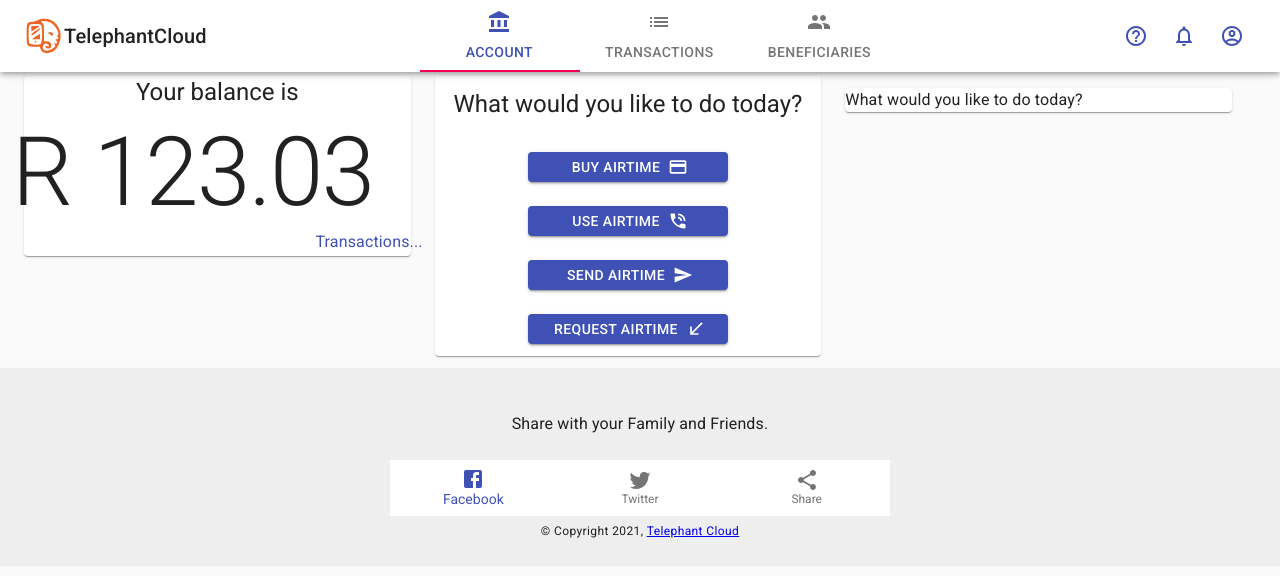
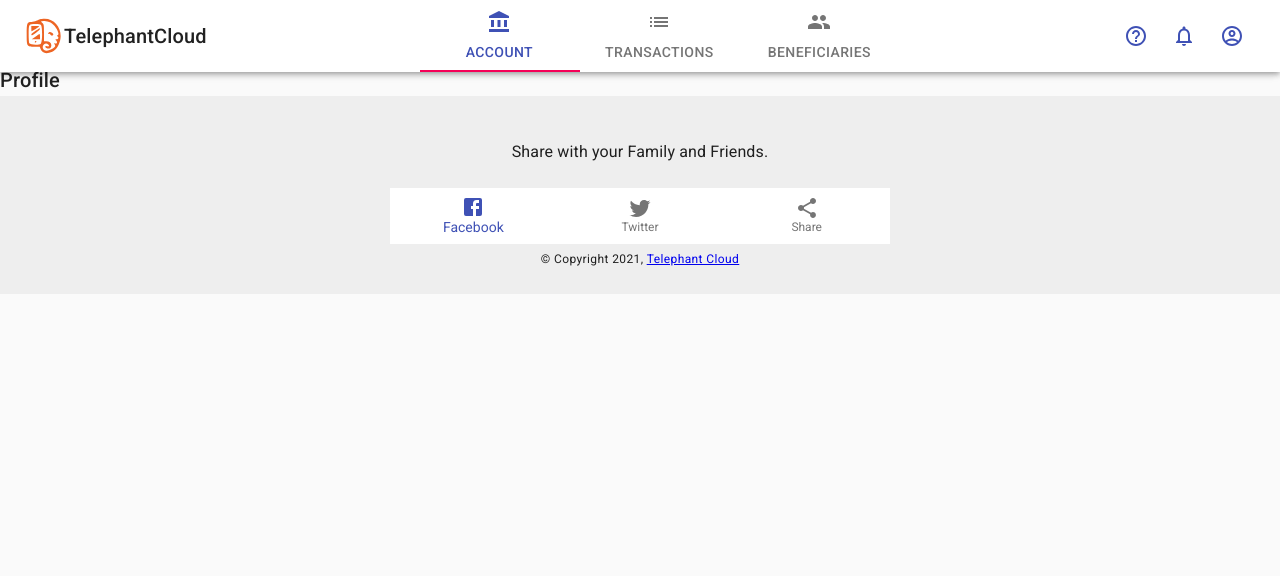
Before and after one commit to telephant-co-za/telephant-spa, a React (Create React App) app: page /profile in a window 1280 px wide. Before the commit this address led to /. Shown: the top 576 px of the page. Built offline with nearby package versions, Linux system fonts and the light colour scheme.

Commit message:
Added a profile page.

```diff
--- a/src/layouts/App.js
+++ b/src/layouts/App.js
@@ -7,6 +7,7 @@ import Footer from './Footer';
 import Transactions from '../pages/Transactions';
 import Beneficiaries from '../pages/Beneficiaries';
 import Dashboard from '../pages/Dashboard';
+import Profile from '../pages/Profile';
 
 const App = () => {
   return (
@@ -17,9 +18,10 @@ const App = () => {
           </Grid>
           <Grid item xs={12}>
             <Switch>
-              <Route exact path="/" component={Dashboard} />
               <Route exact path="/transactions" component={Transactions} />
               <Route exact path="/beneficiaries" component={Beneficiaries} />
+              <Route exact path="/profile" component={Profile} />
+              <Route exact path="/" component={Dashboard} />
               <Redirect from="*" to="/" />
             </Switch>
           </Grid>
--- /dev/null
+++ b/src/pages/Profile.js
@@ -0,0 +1,14 @@
+import React from 'react';
+import Typography from '@material-ui/core/Typography';
+
+export default function Beneficiaries() {
+
+
+  return (
+
+          <Typography component="h1" variant="h6" color="inherit">
+            Profile
+          </Typography>
+
+  );
+}
```
